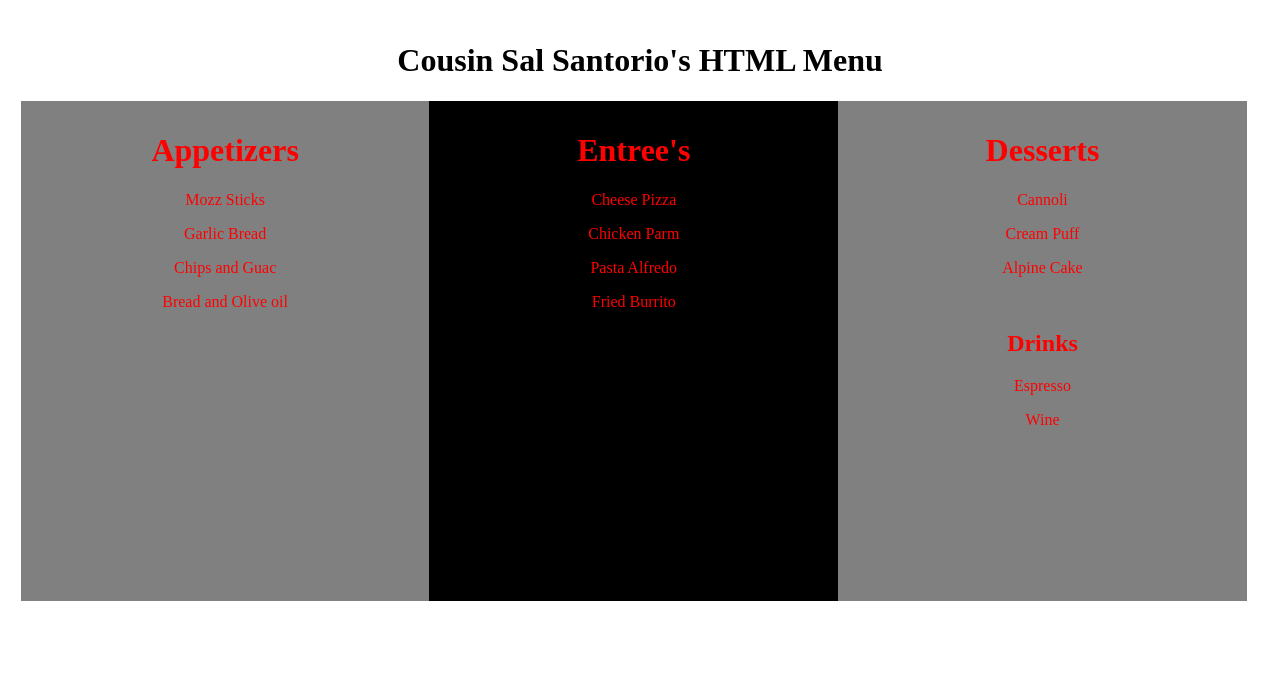
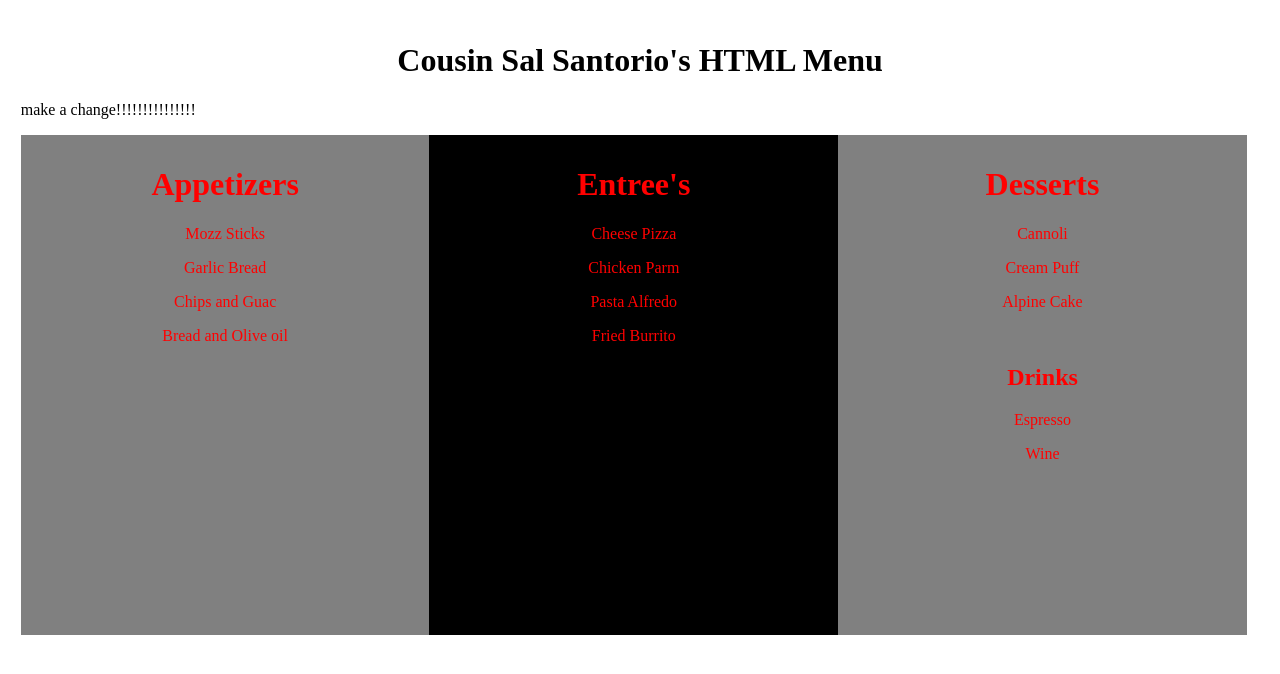
Before and after one commit to dclara1/me_and_myself, a plain HTML site: page index.html in a window 1280 px wide. Drawn offline with Linux system fonts and the light colour scheme.

Commit message:
initial commit

```diff
--- a/index.html
+++ b/index.html
@@ -33,6 +33,7 @@
 </head>
 <body>
 <h1 style="text-align: center;">Cousin Sal Santorio's HTML Menu</h1>
+<p>make a change!!!!!!!!!!!!!!!</p>
 <div class="container">
 <div class="left">
 <h1>Appetizers</h1>
```
